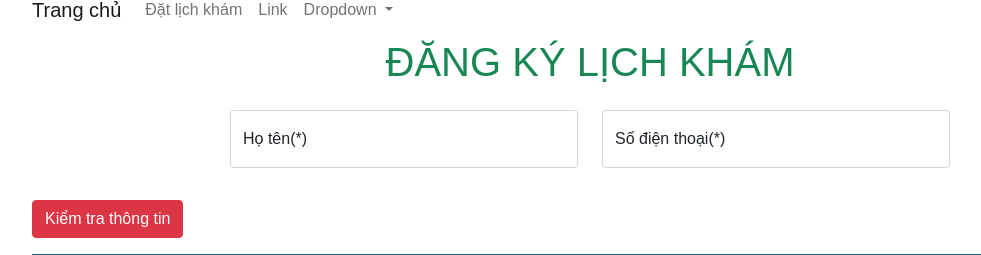
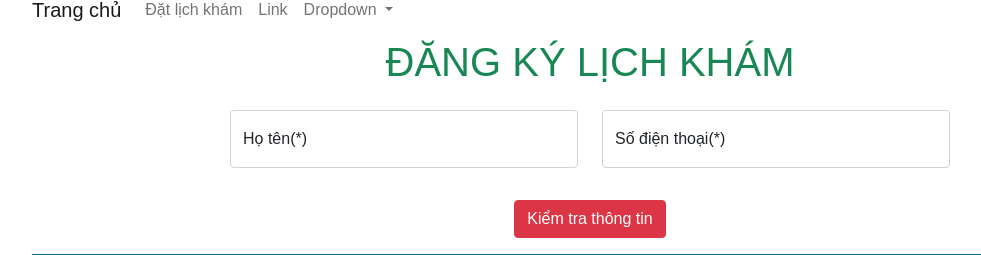
Before and after one commit to huynhminhha03/cnpm, a Flask app: page /dat-lich-kham in a window 1280 px wide. Shown: the part 18-273 px from the top of the page, without its empty margins (50-1031 px from the left). Run offline with Flask 3, Linux system fonts and the light colour scheme.

Commit message:
add css "btn-wrapper"

```diff
--- a/app/static/css/style.css
+++ b/app/static/css/style.css
@@ -38,6 +38,12 @@ body {
   text-align: center;
   margin-left: 16px;
   border: 1px solid #ccc;
+}
+
+.btn-wrapper {
+  display: flex;
+  justify-content: center;
+  align-items: center;
 }
 
 .hide {
```
